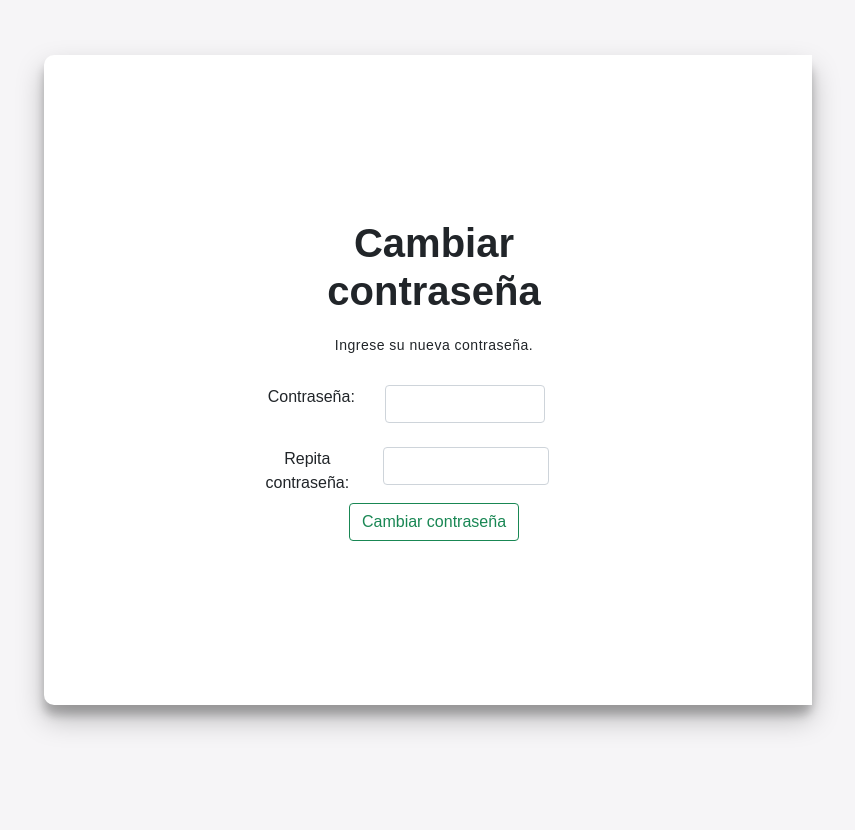
After one commit to ErickSebastian1993/Inventario-Grupo-T, a Flask app: template templates/reset.html in a window 1280 px wide. The commit adds this page. Shown: the whole page, without its empty margins (212-1067 px from the left). Run offline with Flask 2, Linux system fonts and the light colour scheme; the template is opened without the code that fills it: values that come from a table or form of the project are taken from there, others are empty; some libraries are stand-ins or nearby versions.

Commit message:
Recuperar contraseña

```diff
--- a/app.py
+++ b/app.py
@@ -1,12 +1,23 @@
 from flask import Flask,render_template,url_for,flash,redirect,request,session
-from forms import FormularioLogin,FormularioRecuperar,FormularioNuevoUsuario,FormularioNuevoProducto,FormularioActualizarAdmin
+from forms import *
 from db import *
 from flask_uploads import configure_uploads,IMAGES,UploadSet
+from time import time
+import jwt
+from flask_mail import Mail, Message
+
+app = Flask(__name__)
 
 
-app = Flask(__name__)
 app.config.update(SECRET_KEY="la_llave")
 app.config['UPLOADED_IMAGES_DEST']='static/img'
+app.config['MAIL_SERVER']='smtp.gmail.com'
+app.config['MAIL_PORT'] = 465
+app.config['MAIL_USERNAME'] = 'inventariot3@gmail.com'
+app.config['MAIL_PASSWORD'] = '&Inventario12'
+app.config['MAIL_USE_TLS'] = False
+app.config['MAIL_USE_SSL'] = True
+mail= Mail(app)
 
 images=UploadSet('images',extensions=('jpg', 'jpe', 'jpeg', 'png'))
 configure_uploads(app,images)
@@ -19,6 +30,23 @@ def esVendor():
 
 def usuarioLogeado():
     return session.get("usuario")
+
+def obtener_token(id,expires_in=600):
+    return jwt.encode({'reset_password':id,'exp':time()+expires_in},app.config["SECRET_KEY"],algorithm="HS256").decode('utf-8')
+
+def enviar_correo(usuario):
+    token=obtener_token(usuario[0][2])
+    msg=Message('Recuperar contraseña',sender='inventariot3@gmail.com',recipients=[usuario[0][1]])
+    msg.body="Tu token es: "+url_for('reset',token=token,_external=True)
+    mail.send(msg)
+    #send_email('')
+
+def verificacion_token(token):
+    try:
+        id = jwt.decode(token, app.config['SECRET_KEY'],algorithms=['HS256'])['reset_password']
+    except:
+        return
+    return id
 
 @app.route("/",methods=['GET', 'POST'])
 @app.route("/index",methods=['GET', 'POST'])
@@ -71,9 +99,14 @@ def home():
 
 @app.route("/recuperar",methods=['GET', 'POST'])
 def recuperar():
+    if usuarioLogeado():
+        return redirect("/home")
     form=FormularioRecuperar()
     if form.validate_on_submit():
-        # Quisiera colocarle al usuario un timed pop up en la parte inferior izquierda diciendole que ya se le envio el correo
+        # Aca tengo que hacer query para encontrar el usuario dada un email
+        usuario=obtener_usuario(form.correo.data) #No estoy seguro que necesite todo el usuario
+        if usuario:
+            enviar_correo(usuario)
         return redirect("/")
     return render_template("recuperar.html",form=form)
 
@@ -84,6 +117,19 @@ def cerrarSesion():
     return redirect("/index")
 
 
+@app.route("/reset/<token>",methods=['GET','POST'])
+def reset(token):
+    if usuarioLogeado():
+        return redirect(url_for('home'))
+    usuario=verificacion_token(token)
+    if not usuario:
+        return redirect(url_for('index'))
+    formulario=FormularioReseteo()
+    if formulario.validate_on_submit():
+        cambiar_password(formulario.contra.data,usuario)
+        return redirect(url_for('index'))
+    return render_template("reset.html",formulario=formulario)
+
 
 if __name__ == "__main__":
     app.run(host="0.0.0.0",port=5000,debug=True)
--- a/forms.py
+++ b/forms.py
@@ -24,7 +24,9 @@ class FormularioNuevoUsuario(FlaskForm):
         validators.regexp(regex=".*[A-Z]",message="Debe tener minimo una mayuscula"),
         validators.regexp(regex=".*[0-9]",message="Debe tener minimo un numero")
     ])
-    confirm=PasswordField('Confirmar contraseña')
+    confirm=PasswordField('Confirmar contraseña',[
+        validators.DataRequired(message="Por favor completa con la contraseña del campo anterior")
+    ])
     rol=SelectField('Rol',choices=[('Administrador','Administrador'),('Vendedor','Vendedor')])
     enviar=SubmitField('Registrar')
 
@@ -82,3 +84,17 @@ class FormularioActualizarAdmin(FlaskForm):
 
         if res<1:
             raise ValidationError("Minimo debe haber un producto")
+
+
+class FormularioReseteo(FlaskForm):
+    contra = StringField('Contraseña',[
+        validators.DataRequired(message="Por favor completa con una contraseña"),
+        validators.EqualTo('contra2',message="Contraseñas deben ser iguales"),
+        validators.length(min=6,message="Longitud minima de 6 caracteres"),
+        validators.regexp(regex=".*[A-Z]",message="Debe tener minimo una mayuscula"),
+        validators.regexp(regex=".*[0-9]",message="Debe tener minimo un numero")
+    ])
+    contra2 = StringField('Repetir contraseña', [
+        validators.DataRequired(message="Por favor escriba la contraseña del campo anterior")
+    ])
+    submit = SubmitField('Cambiar contraseña')
--- a/templates/recuperar.html
+++ b/templates/recuperar.html
@@ -8,9 +8,9 @@
                 {{ form.hidden_tag() }}
                 <h1>Recuperar contraseña</h1>
                 <p>Ingrese su correo electrónico para recibir una nueva contraseña.</p>
-                <div class="row mb-3">
-                    <label for="txtCorreo" class="col-sm-4 form-label">Correo Electrónico:</label>
-                    <div class="col-sm-6">
+                <div class="row">
+                    <label for="txtCorreo" class="col-sm-3 form-label">Correo Electrónico:</label>
+                    <div class="col-sm-7">
                         {{form.correo(class="form-control",id="txtCorreo",placeholder="ejemplo@ejemplo.com")}}
                         {% for error in form.correo.errors %}
                             <span style="color: red;">{{ error }}</span><br>
--- /dev/null
+++ b/templates/reset.html
@@ -0,0 +1,35 @@
+{% extends "base.html" %}
+
+{% block contenido %}
+<body>
+    <div class="container">
+        <div class="form-container sign-in-container">
+            <form action="" method="POST" novalidate>
+                {{ formulario.hidden_tag() }}
+                <h1>Cambiar  contraseña</h1>
+                <p>Ingrese su nueva contraseña.</p>
+                <div class="row">
+                    <label for="txtPassword2" class="col-sm-4 form-label">Contraseña:</label>
+                    <div class="col-sm-6">
+                        {{formulario.contra(class="form-control",id="txtPassword2")}}
+                        {% for error in formulario.contra.errors %}
+                            <span style="color: red;">{{ error }}</span><br>
+                        {% endfor %}
+                    </div>
+                </div>
+                <br>
+                <div class="row">
+                    <label for="txtPassword3" class="col-sm-4 form-label">Repita contraseña:</label>
+                    <div class="col-sm-6">
+                        {{formulario.contra2(class="form-control",id="txtPassword3")}}
+                        {% for error in formulario.contra2.errors %}
+                            <span style="color: red;">{{ error }}</span><br>
+                        {% endfor %}
+                    </div>
+                </div>
+                {{formulario.submit(class="btn btn-outline-success" ,id="btnReseteo")}}
+
+            </form>
+        </div>
+    </div>
+{% endblock %}
```
Also changed, not shown: db.py (+18 -0 lines), Inventario.db.
